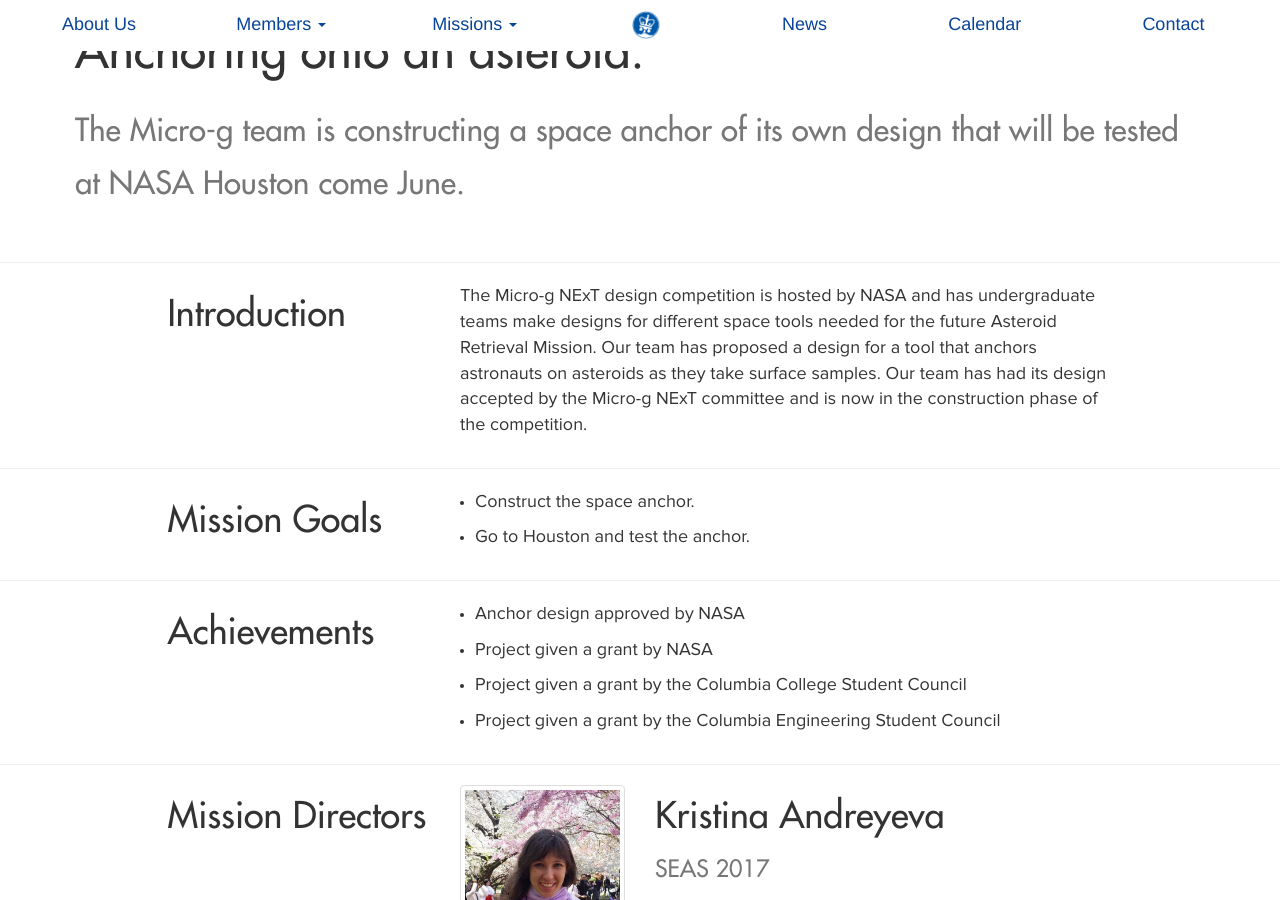
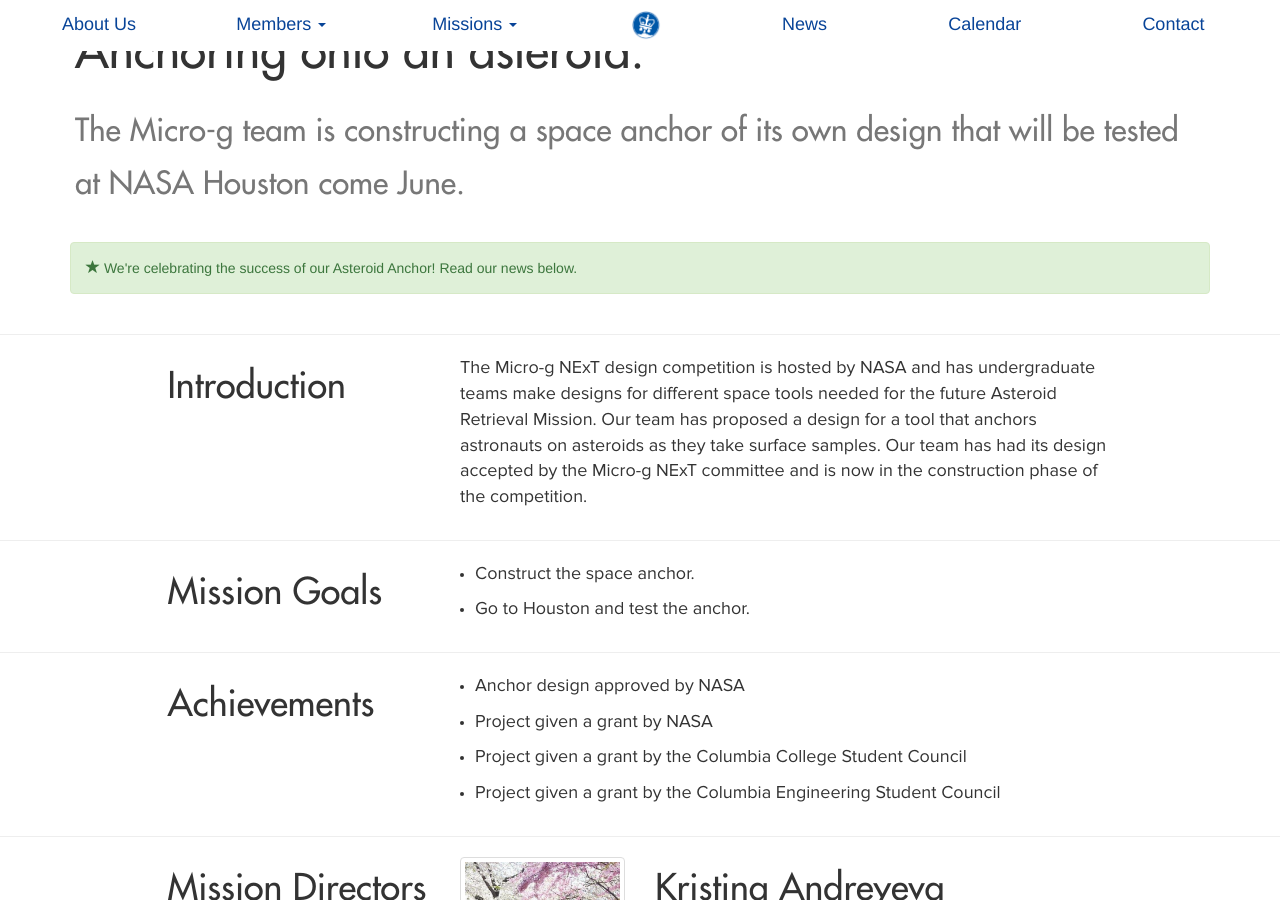
Before and after one commit to columbiaspace/columbiaspace.org, a Jekyll site: the page built from mission-microg.html, in a window 1280 px wide and 900 px high, scrolled down 926 px. Built offline with Jekyll 4.4.1, drawn with Linux system fonts in a browser that asks for light colours; nearby versions of some CDN libraries; comment, search, counter and statistics services are not loaded.

Commit message:
Updated MicroG mission status
Added confetti
Added success notification

```diff
--- a/mission-microg.html
+++ b/mission-microg.html
@@ -8,6 +8,8 @@
 
 abstracttitle: "Anchoring onto an asteroid."
 abstracttext: "The Micro-g team is constructing a space anchor of its own design that will be tested at NASA Houston come June."
+
+success: "We're celebrating the success of our Asteroid Anchor! Read our news below."
 
 introtext: "The Micro-g NExT design competition is hosted by NASA and has undergraduate teams make designs for different space tools needed for the future Asteroid Retrieval Mission. Our team has proposed a design for a tool that anchors astronauts on asteroids as they take surface samples. Our team has had its design accepted by the Micro-g NExT committee and is now in the construction phase of the competition."
 
```
Also changed, not shown: other parts of mission-microg.html (+2 -0 lines).
